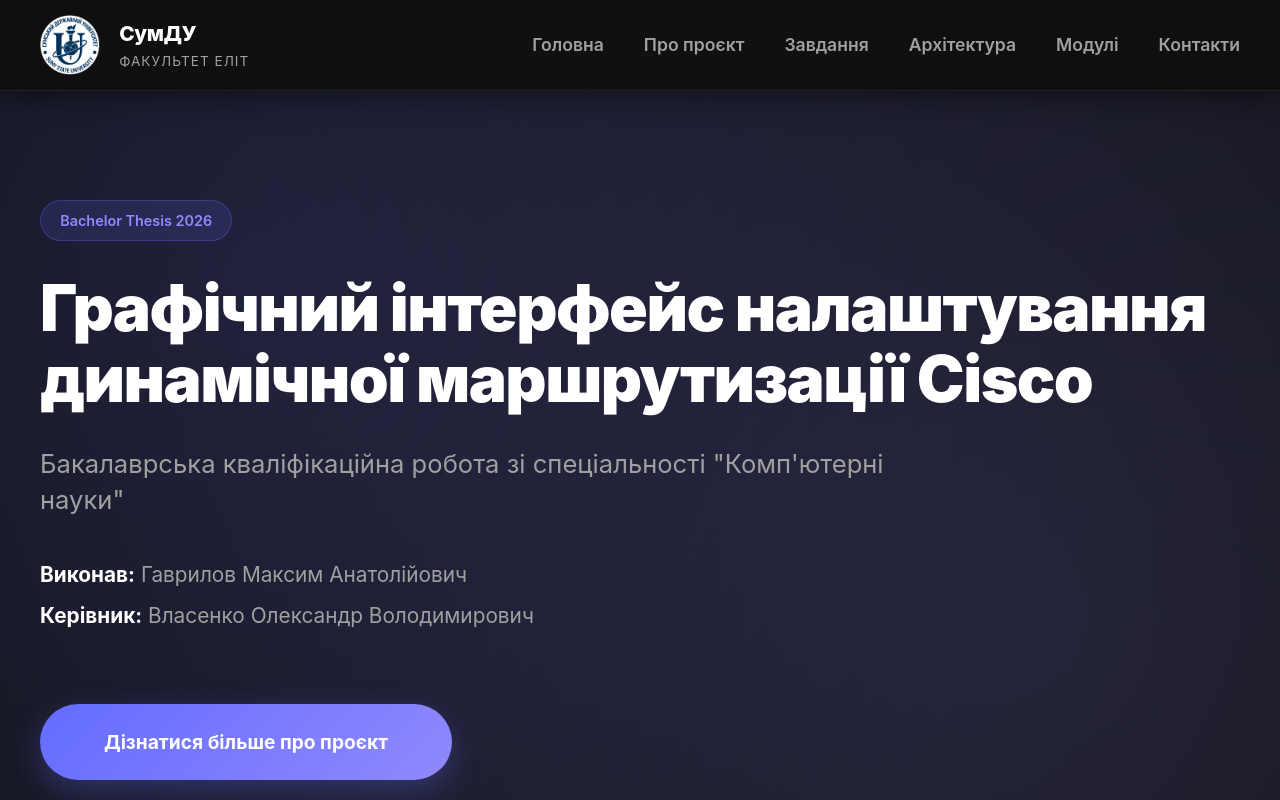
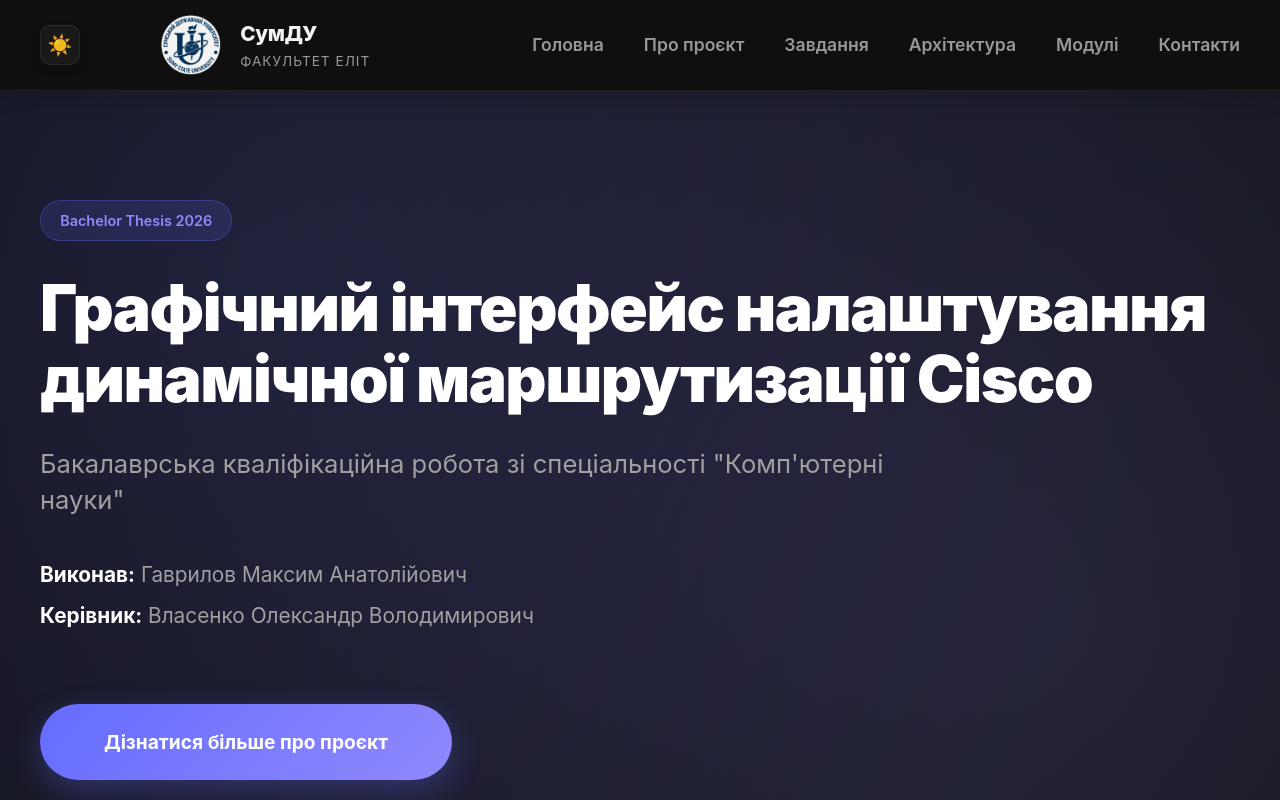
Before and after one commit to Joi7e0/crw-landing-page, a React (Vite) app: page / in a window 1280 px wide. Shown: the top 800 px of the page. Built offline with nearby package versions, Linux system fonts and the light colour scheme.

Commit message:
feat: add dark/light theme toggle with local storage persistence and left alignment

```diff
--- a/src/App.css
+++ b/src/App.css
@@ -25,16 +25,19 @@
 /* Header & Nav */
 .header {
   height: 90px;
-  background: rgba(15, 15, 15, 0.9);
+  background: var(--bg-primary);
+  /* Use variable */
+  opacity: 0.95;
   backdrop-filter: blur(15px);
   position: fixed;
   top: 0;
   width: 100%;
   z-index: 1000;
-  border-bottom: 1px solid rgba(255, 255, 255, 0.08);
+  border-bottom: 1px solid var(--border-color);
+  /* Use variable */
   display: flex;
   align-items: center;
-  box-shadow: 0 4px 30px rgba(0, 0, 0, 0.5);
+  box-shadow: 0 4px 30px rgba(0, 0, 0, 0.2);
 }
 
 .header-container {
@@ -111,6 +114,34 @@
 
 .nav a:hover::after {
   width: 100%;
+}
+
+.header-actions {
+  display: flex;
+  align-items: center;
+}
+
+.theme-toggle {
+  background: var(--bg-secondary);
+  border: 1px solid var(--border-color);
+  width: 40px;
+  height: 40px;
+  border-radius: 10px;
+  display: flex;
+  align-items: center;
+  justify-content: center;
+  font-size: 1.25rem;
+  cursor: pointer;
+  transition: all 0.3s ease;
+  box-shadow: 0 4px 10px rgba(0, 0, 0, 0.1);
+  order: -1;
+  /* Ensure it's on the far left if needed */
+}
+
+.theme-toggle:hover {
+  transform: translateY(-2px);
+  border-color: #646cff;
+  box-shadow: var(--accent-glow);
 }
 
 .mobile-menu-btn {
@@ -262,10 +293,12 @@
 
 .req-card,
 .result-card {
-  background: #1e1e1e;
+  background: var(--card-bg);
+  /* Use variable */
   padding: 3rem;
   border-radius: 24px;
-  border: 1px solid rgba(255, 255, 255, 0.05);
+  border: 1px solid var(--border-color);
+  /* Use variable */
   transition: all 0.4s cubic-bezier(0.4, 0, 0.2, 1);
   position: relative;
   overflow: hidden;
@@ -319,10 +352,12 @@
   border-collapse: separate;
   border-spacing: 0;
   margin-top: 3rem;
-  background: #1e1e1e;
+  background: var(--card-bg);
+  /* Use variable */
   border-radius: 12px;
   overflow: hidden;
-  border: 1px solid rgba(255, 255, 255, 0.05);
+  border: 1px solid var(--border-color);
+  /* Use variable */
 }
 
 .tech-table th,
@@ -341,14 +376,17 @@
 }
 
 .tech-table td {
-  border-top: 1px solid rgba(255, 255, 255, 0.05);
+  border-top: 1px solid var(--border-color);
+  /* Use variable */
 }
 
 /* Footer */
 .footer {
-  background: #080808;
-  padding: 6rem 0 3rem;
-  border-top: 1px solid rgba(255, 255, 255, 0.05);
+  background: var(--bg-primary);
+  /* Use variable */
+  padding: 5rem 0 3rem;
+  border-top: 1px solid var(--border-color);
+  /* Use variable */
 }
 
 .footer-container {
--- a/src/App.jsx
+++ b/src/App.jsx
@@ -1,3 +1,4 @@
+import { useState, useEffect } from 'react';
 import Header from './components/Header';
 import Hero from './components/Hero';
 import About from './components/About';
@@ -8,9 +9,20 @@
 import './App.css';
 
 function App() {
+  const [theme, setTheme] = useState(localStorage.getItem('theme') || 'dark');
+
+  useEffect(() => {
+    document.documentElement.setAttribute('data-theme', theme);
+    localStorage.setItem('theme', theme);
+  }, [theme]);
+
+  const toggleTheme = () => {
+    setTheme(prev => prev === 'dark' ? 'light' : 'dark');
+  };
+
   return (
     <div className="app-wrapper">
-      <Header />
+      <Header toggleTheme={toggleTheme} theme={theme} />
       <main>
         <Hero />
         <About />
--- a/src/components/Header.jsx
+++ b/src/components/Header.jsx
@@ -1,6 +1,6 @@
 import { useState } from 'react';
 
-const Header = () => {
+const Header = ({ toggleTheme, theme }) => {
     const [isMenuOpen, setIsMenuOpen] = useState(false);
 
     const toggleMenu = () => setIsMenuOpen(!isMenuOpen);
@@ -9,6 +9,14 @@
     return (
         <header className="header" role="banner">
             <div className="container header-container">
+                <button
+                    className="theme-toggle"
+                    onClick={toggleTheme}
+                    aria-label="Перемкнути тему"
+                >
+                    {theme === 'dark' ? '☀️' : '🌙'}
+                </button>
+
                 <div className="logo-wrapper">
                     <img src="/logo.jpg" alt="Логотип Сумського Державного Університету" className="logo" />
                     <div className="logo-text">
@@ -17,6 +25,7 @@
                     </div>
                 </div>
 
+                <div className="header-actions">
                     <button
                         className="mobile-menu-btn"
                         onClick={toggleMenu}
@@ -26,6 +35,7 @@
                     >
                         <span className="menu-icon">{isMenuOpen ? '✕' : '☰'}</span>
                     </button>
+                </div>
 
                 <nav
                     id="main-nav"
--- a/src/index.css
+++ b/src/index.css
@@ -1,17 +1,30 @@
 :root {
-  /* Premium Dark Palette */
+  /* Default Dark Palette */
   --bg-primary: #0f0f0f;
   --bg-secondary: #1a1a1a;
   --text-primary: #ffffff;
   --text-secondary: #a0a0a0;
   --accent-gradient: linear-gradient(135deg, #646cff 0%, #9089fc 100%);
   --accent-glow: 0 0 20px rgba(100, 108, 255, 0.3);
+  --card-bg: #1e1e1e;
+  --border-color: rgba(255, 255, 255, 0.08);
 
   /* Typography */
   --font-main: 'Inter', system-ui, Avenir, Helvetica, Arial, sans-serif;
 
   /* Transitions */
-  --transition-speed: 0.5s;
+  --transition-speed: 0.3s;
+}
+
+[data-theme='light'] {
+  --bg-primary: #f5f5f7;
+  --bg-secondary: #ffffff;
+  --text-primary: #1d1d1f;
+  --text-secondary: #424245;
+  --accent-gradient: linear-gradient(135deg, #0071e3 0%, #4096ff 100%);
+  --accent-glow: 0 0 20px rgba(0, 113, 227, 0.2);
+  --card-bg: #ffffff;
+  --border-color: rgba(0, 0, 0, 0.1);
 }
 
 body {
```
Lines whose indentation alone changed are shown as unchanged.
